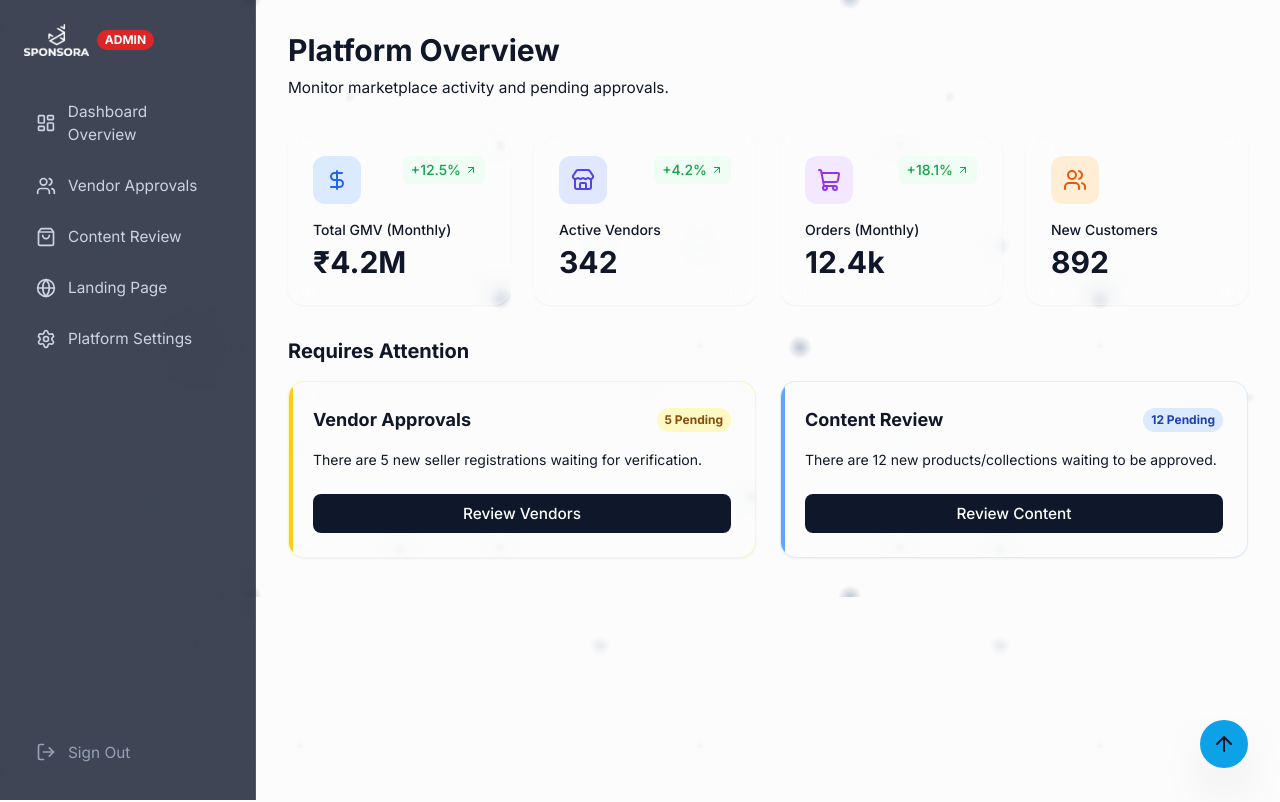
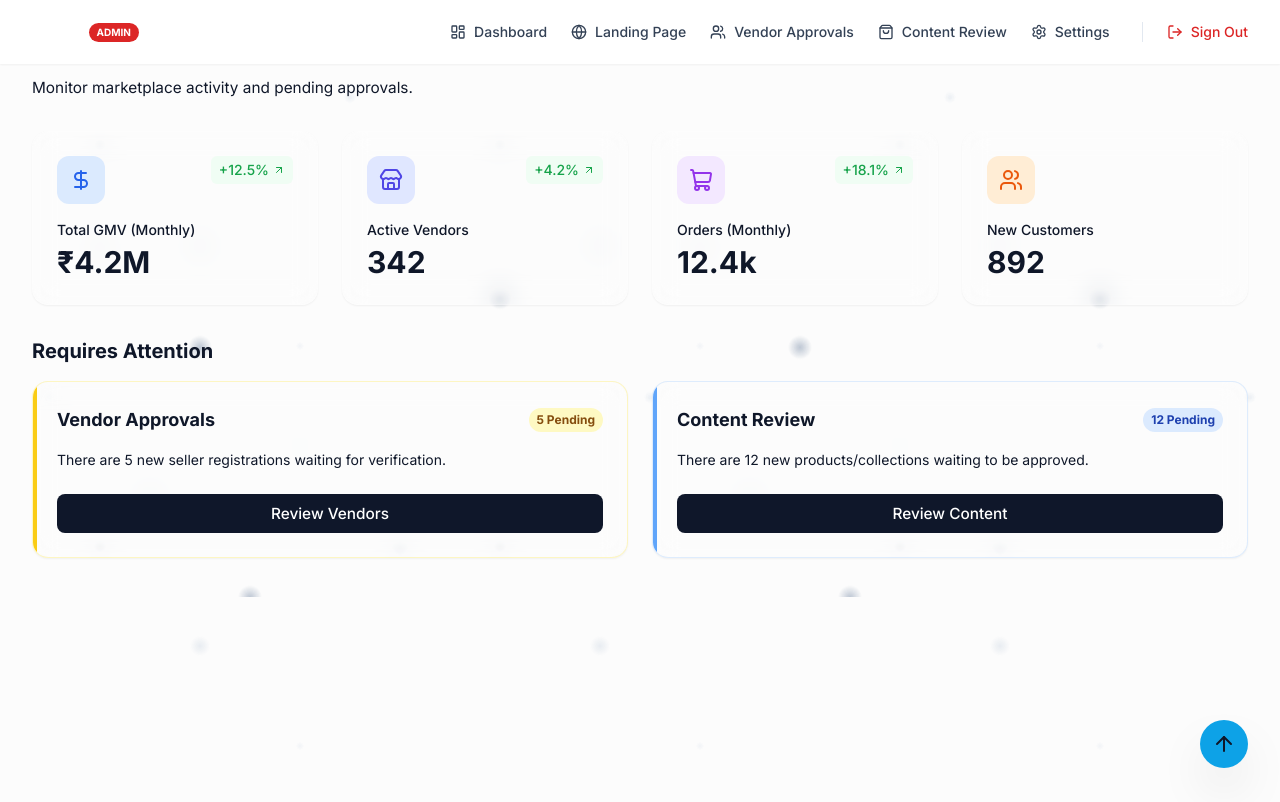
Before and after one commit to Db8067/Sponsora, a Next.js app in the folder main-app/: page /admin in a window 1280 px wide. Shown: the top 802 px of the page. Built offline with nearby package versions, Linux system fonts and the light colour scheme.

Commit message:
refactor: replace admin sidebar with top navbar, white background, slide-down mobile menu

```diff
--- a/main-app/app/admin/layout.tsx
+++ b/main-app/app/admin/layout.tsx
@@ -11,55 +11,66 @@ export default function AdminLayout({
 }) {
   const [isMobileMenuOpen, setIsMobileMenuOpen] = useState(false);
 
+  const navLinks = [
+    { href: "/admin", icon: <LayoutDashboard className="w-4 h-4" />, label: "Dashboard" },
+    { href: "/admin/landing-page", icon: <Globe className="w-4 h-4" />, label: "Landing Page" },
+    { href: "/admin/vendors", icon: <Users className="w-4 h-4" />, label: "Vendor Approvals" },
+    { href: "/admin/content", icon: <ShoppingBag className="w-4 h-4" />, label: "Content Review" },
+    { href: "/admin/settings", icon: <Settings className="w-4 h-4" />, label: "Settings" },
+  ];
+
   return (
-    <div className="flex min-h-screen bg-transparent relative">
-      {/* Mobile Top Bar */}
-      <div className="md:hidden fixed top-0 left-0 right-0 h-16 bg-white/10 dark:bg-black/20 backdrop-blur-md border-b border-white/20 dark:border-white/10 flex items-center justify-between px-4 z-50">
+    <div className="min-h-screen bg-transparent flex flex-col relative">
+      {/* Top Navbar */}
+      <header className="fixed top-0 left-0 right-0 h-16 bg-white text-black z-50 flex items-center justify-between px-4 md:px-8 shadow-sm">
         <Link href="/" className="flex items-center gap-2">
           <img src="/images/logo-dark.png" alt="Sponsora Logo" className="h-6 w-auto" />
           <span className="text-[10px] bg-red-600 px-2 py-0.5 rounded-full uppercase text-white font-bold">Admin</span>
         </Link>
-        <button onClick={() => setIsMobileMenuOpen(!isMobileMenuOpen)} className="p-2 text-foreground">
+
+        {/* Desktop Navigation */}
+        <nav className="hidden md:flex items-center gap-6">
+          {navLinks.map((link) => (
+            <Link key={link.href} href={link.href} className="flex items-center gap-2 text-sm font-medium text-slate-700 hover:text-blue-600 transition-colors">
+              {link.icon} {link.label}
+            </Link>
+          ))}
+          <button className="flex items-center gap-2 text-sm font-medium text-red-600 hover:text-red-700 transition-colors ml-2 pl-6 border-l border-slate-200">
+            <LogOut className="w-4 h-4" /> Sign Out
+          </button>
+        </nav>
+
+        {/* Mobile Hamburger */}
+        <button onClick={() => setIsMobileMenuOpen(!isMobileMenuOpen)} className="md:hidden p-2 text-black">
           {isMobileMenuOpen ? <X className="w-6 h-6" /> : <Menu className="w-6 h-6" />}
         </button>
+      </header>
+
+      {/* Mobile Dropdown Menu (Animated from top to bottom) */}
+      <div
+        className={`md:hidden fixed top-16 left-0 right-0 bg-white text-black z-40 border-b border-gray-200 shadow-md transition-[max-height,opacity] duration-300 ease-in-out overflow-hidden ${
+          isMobileMenuOpen ? 'max-h-[500px] opacity-100' : 'max-h-0 opacity-0'
+        }`}
+      >
+        <nav className="flex flex-col p-4 space-y-1">
+          {navLinks.map((link) => (
+            <Link
+              key={link.href}
+              href={link.href}
+              onClick={() => setIsMobileMenuOpen(false)}
+              className="flex items-center gap-3 px-4 py-3 rounded-lg hover:bg-slate-100 transition-colors text-sm font-medium text-slate-800"
+            >
+              {link.icon} {link.label}
+            </Link>
+          ))}
+          <button className="flex items-center gap-3 px-4 py-3 mt-2 border-t border-slate-100 rounded-b-lg hover:bg-red-50 text-red-600 transition-colors text-sm font-medium w-full text-left">
+            <LogOut className="w-4 h-4" /> Sign Out
+          </button>
+        </nav>
       </div>
 
-      {/* Admin Sidebar */}
-      <aside className={`fixed inset-y-0 left-0 z-40 w-64 bg-slate-900/80 dark:bg-slate-950/80 backdrop-blur-xl border-r border-white/10 text-slate-300 flex flex-col transition-transform duration-300 ease-in-out md:translate-x-0 ${isMobileMenuOpen ? 'translate-x-0' : '-translate-x-full'}`}>
-        <div className="p-6 pt-20 md:pt-6">
-          <Link href="/" className="hidden md:flex items-center gap-2 mb-8">
-            <img src="/images/logo-dark.png" alt="Sponsora Logo" className="h-6 md:h-8 w-auto" />
-            <span className="text-xs bg-red-600 px-2 py-0.5 rounded-full uppercase text-white font-bold">Admin</span>
-          </Link>
-
-          <nav className="space-y-1">
-            <Link onClick={() => setIsMobileMenuOpen(false)} href="/admin" className="flex items-center gap-3 px-3 py-3 rounded-lg hover:bg-white/10 hover:text-white transition-colors">
-              <LayoutDashboard className="w-5 h-5" /> Dashboard Overview
-            </Link>
-            <Link onClick={() => setIsMobileMenuOpen(false)} href="/admin/vendors" className="flex items-center gap-3 px-3 py-3 rounded-lg hover:bg-white/10 hover:text-white transition-colors">
-              <Users className="w-5 h-5" /> Vendor Approvals
-            </Link>
-            <Link onClick={() => setIsMobileMenuOpen(false)} href="/admin/content" className="flex items-center gap-3 px-3 py-3 rounded-lg hover:bg-white/10 hover:text-white transition-colors">
-              <ShoppingBag className="w-5 h-5" /> Content Review
-            </Link>
-            <Link onClick={() => setIsMobileMenuOpen(false)} href="/admin/landing-page" className="flex items-center gap-3 px-3 py-3 rounded-lg hover:bg-white/10 hover:text-white transition-colors">
-              <Globe className="w-5 h-5" /> Landing Page
-            </Link>
-            <Link onClick={() => setIsMobileMenuOpen(false)} href="/admin/settings" className="flex items-center gap-3 px-3 py-3 rounded-lg hover:bg-white/10 hover:text-white transition-colors">
-              <Settings className="w-5 h-5" /> Platform Settings
-            </Link>
-          </nav>
-        </div>
-
-        <div className="mt-auto p-6">
-          <button className="flex items-center gap-3 px-3 py-3 w-full rounded-lg hover:bg-white/10 hover:text-white transition-colors text-left text-slate-400">
-            <LogOut className="w-5 h-5" /> Sign Out
-          </button>
-        </div>
-      </aside>
-
       {/* Main Content */}
-      <main className="flex-1 md:ml-64 pt-20 md:pt-8 p-4 md:p-8 min-h-screen">
+      <main className="flex-1 pt-24 pb-12 p-4 md:p-8 w-full max-w-7xl mx-auto min-h-screen">
         {children}
       </main>
     </div>
```
